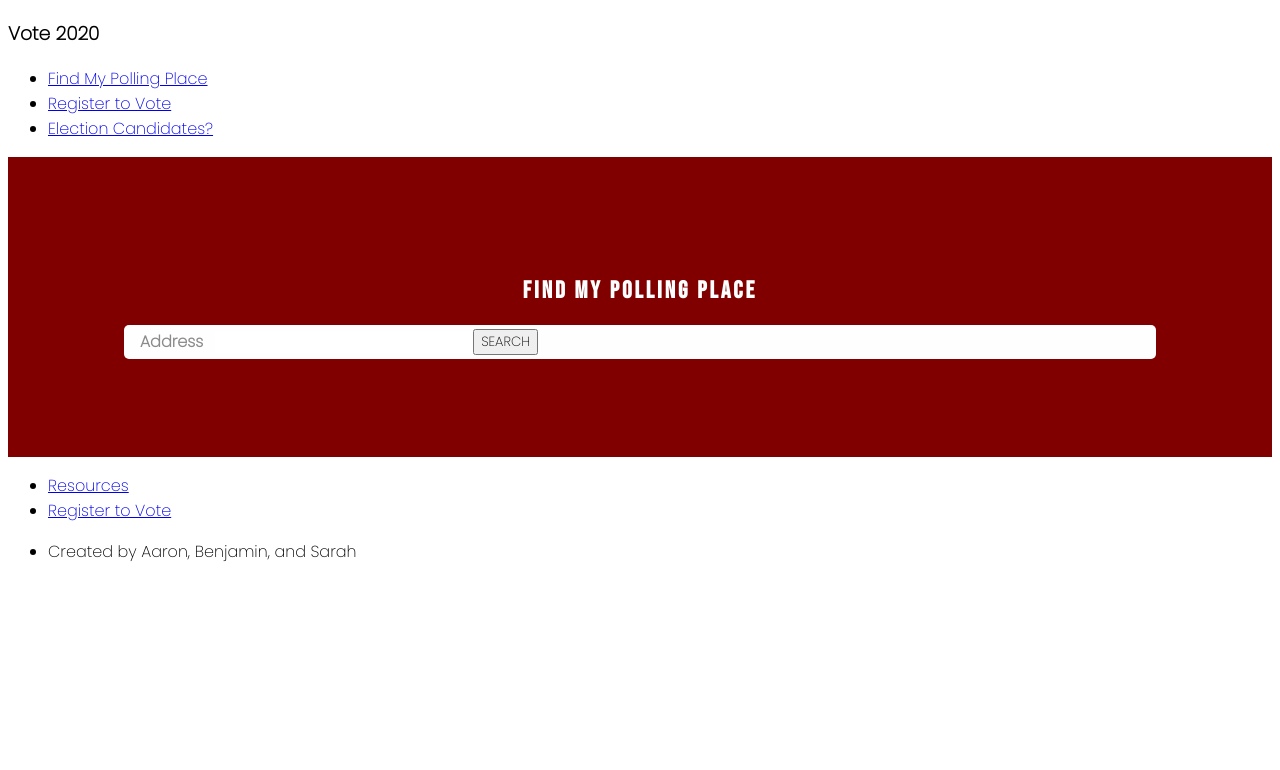
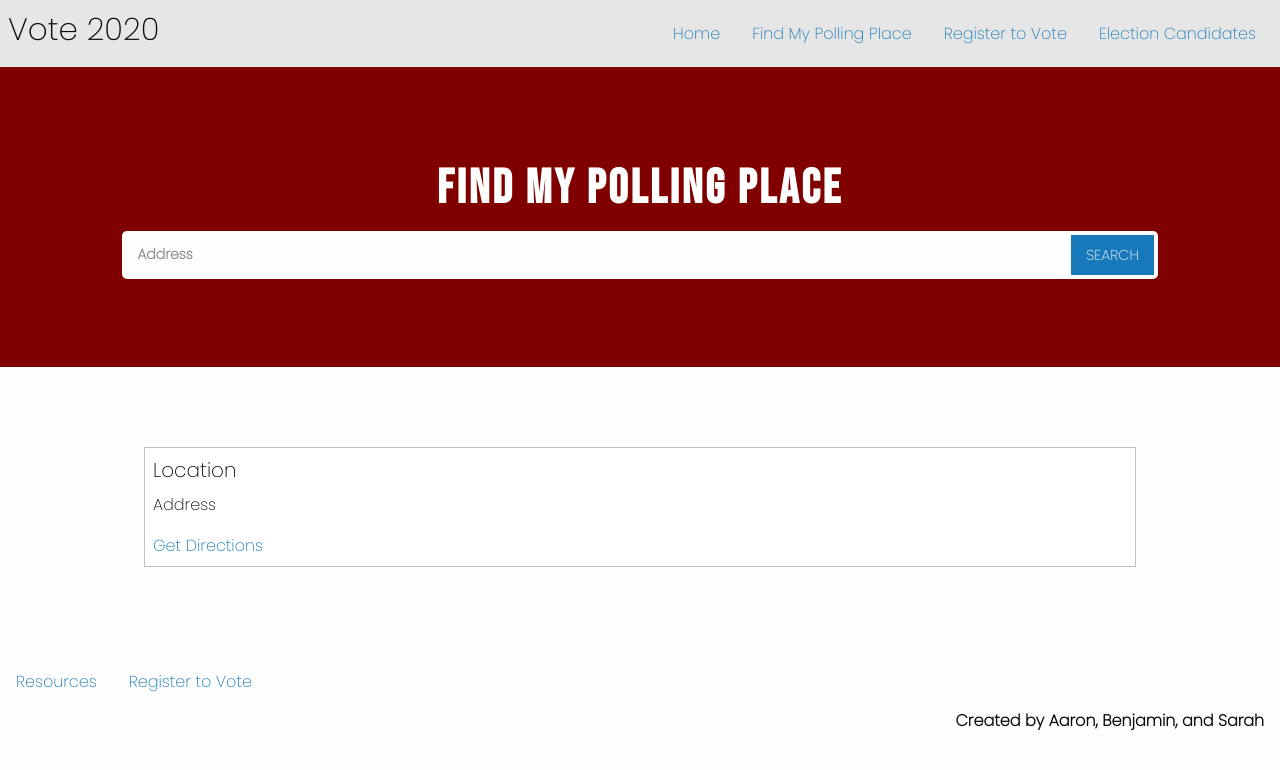
Before and after one commit to B-Dionysus/project1-Election, a plain HTML site: page findmypollingplace.html in a window 1280 px wide. Drawn offline with Linux system fonts and the light colour scheme.

Commit message:
fixing merge

```diff
--- a/findmypollingplace.html
+++ b/findmypollingplace.html
@@ -3,8 +3,8 @@
   <head>
     <meta charset="utf-8" />
     <meta name="viewport" content="width=device-width, initial-scale=1.0" />
-    <title>Foundation | Welcome</title>
-    <link rel="stylesheet" href="./css/foundationmin.css">
+    <title>VOTE 2020</title>
+    <link rel="stylesheet" href="./css/foundation.css">
     <link href="https://fonts.googleapis.com/css2?family=Bebas+Neue&family=Poppins:wght@200&display=swap" rel="stylesheet">
     <link rel="stylesheet" href="./css/style.css">
   </head>
@@ -18,34 +18,37 @@
   </div>
   <div class= "top-bar-right">
     <ul class="menu">
-        <li><a href="#">Find My Polling Place</a></li>
-        <li><a href="#">Register to Vote</a></li>
-        <li><a href="#">Election Candidates?</a></li>
+      <li><a href="./mainpage.html">Home</a></li>
+      <li><a href="./findmypollingplace.html">Find My Polling Place</a></li>
+      <li><a href="./registertovote.html">Register to Vote</a></li>
+      <li><a href="./candidates.html">Election Candidates</a></li>
     </ul>
   </div>
 </nav>
 <!-- Search Area/"Hero" Section -->
     <!-- Hero Section -->
-    <section class="hero herosubpage2">
+    <section class="hero subpage">
       <header class="wrap hero hero-search-filter">
         <div class="hero-search-filter-content wrap">
           <h1 class= "hero-header">Find My Polling Place</h1>
           <form class="hero-search-filter-form" action="">
             <label for="findtext">Address</label>
             <input id="findtext" class="hero-search-filter-form-find" type="text" />
-                  <button class="button" id = "submitAddress">SEARCH</button>
+            <button class="button">SEARCH</button>
           </form>
         </div>
       </header>
     </section>
-    </section>
 
 <!-- MAIN SECTION:-->
-<section class="main">
-    <div class="container-pollingplace">
-       <!-- Polling Places Info -->
+<div class="container wrap">
+  <div class="callout small">
+    <h5>Location</h5>
+    <p>Address</p>
+    <a href="#">Get Directions</a>
   </div>
-</section>
+
+</div>
 
 <!-- FOOTER -->
 <footer>
@@ -69,11 +72,14 @@
 </footer>
 
 
-    <script src="./scripts/foundation/foundationjquery.js"></script>
-    <script src="./scripts/foundation/foundationjs.js"></script>
+<script src="./scripts/foundation/jquery.js"></script>
+<script src="./scripts/foundation/what-input.js"></script>
+<script src="./scripts/foundation/foundation.js"></script>
 <script>
   $(document).foundation();
 </script>
-    <script src="./scripts/pollinglocations.js"></script>
   </body>
 </html>
+
+</body>
+</html>
```
Lines whose indentation alone changed are shown as unchanged.
